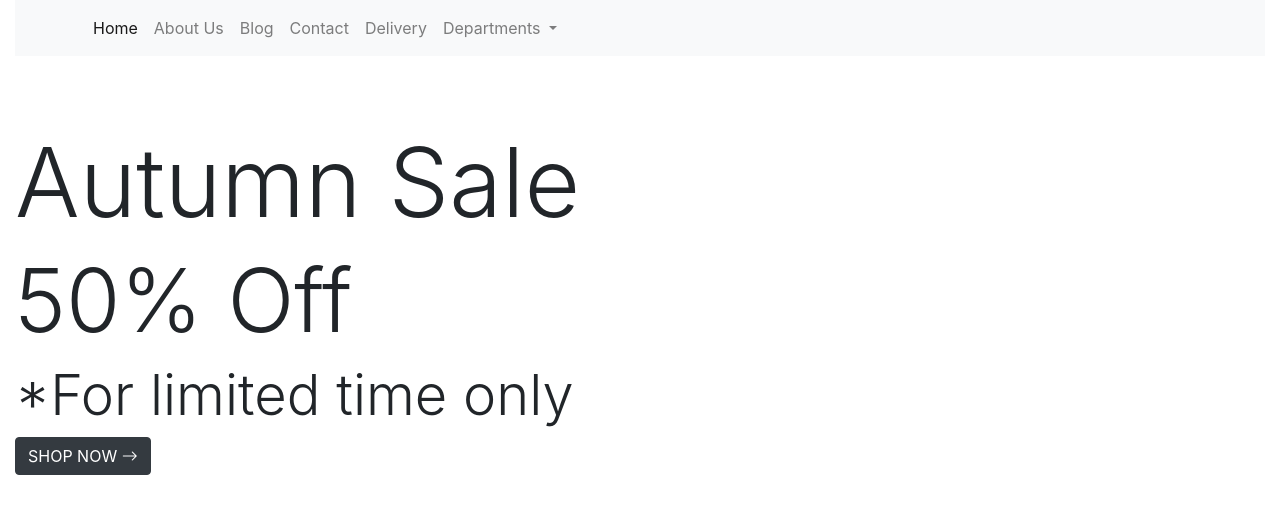
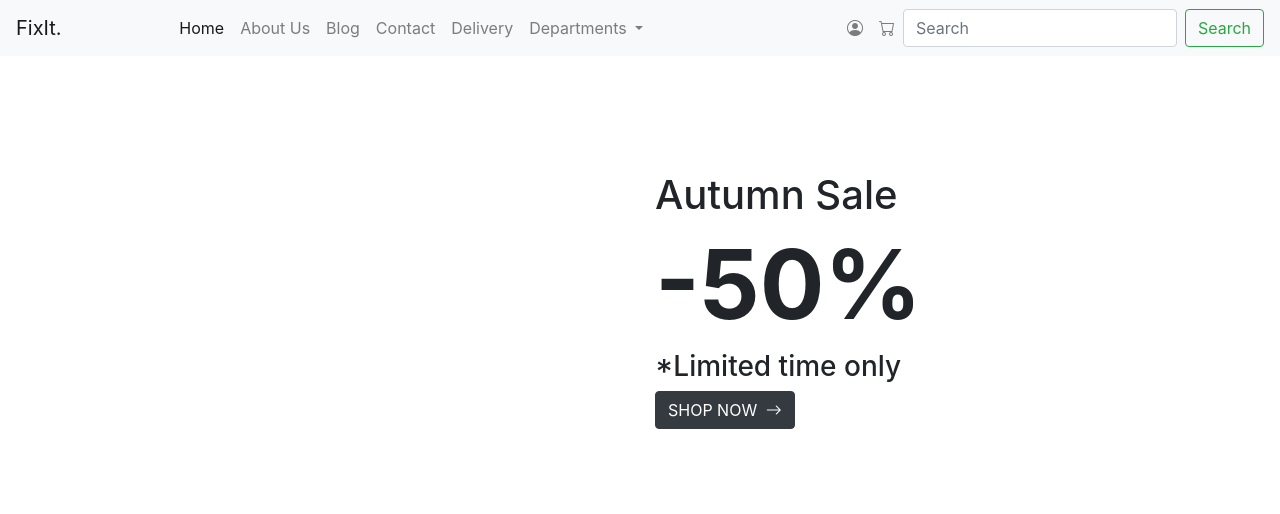
Before and after one commit to seamusmacg/fixit_v1, a Django app: page / in a window 1280 px wide. Shown: the top 514 px of the page. Run offline with Django 3.2, Linux system fonts and the light colour scheme; some libraries are stand-ins or nearby versions.

Commit message:
Update navbar links

```diff
--- a/home/templates/home/index.html
+++ b/home/templates/home/index.html
@@ -12,16 +12,15 @@
 {% block content %}
 <!-- Callout Section -->
 <section>
-    <!-- Callout Image -->
     <div class="w-100">
         <div class="container-fluid d-flex flex-column">
             <div class="row align-items-center justify-content-end py-12" style="min-height: 600px;">
-                <div class="col-12">
-                    <h1 class="display-1">Autumn Sale</h1>
-                    <h2 class="display-2">50% Off</h2>
-                    <h4 class="display-4">*For limited time only</h4>
-                    <a class="btn btn-dark text-uppercase py-6" href="#" role="button">Shop Now <i
-                            class="bi bi-arrow-right"></i></a>
+                <div class="col-12 col-md-6">
+                    <h1>Autumn Sale</h1>
+                    <h2 class="display-1 font-weight-bold">-50%</h2>
+                    <h3>*Limited time only</h3>
+                    <a class="btn btn-dark text-uppercase" href="#" role="button">Shop Now <i
+                            class="bi bi-arrow-right ml-1"></i></a>
                 </div>
             </div>
         </div>
--- a/templates/base.html
+++ b/templates/base.html
@@ -24,6 +24,13 @@
     {% block extra_css %}
     {% endblock %}
 
+    {% block fontawesome %}
+    <link rel="stylesheet"
+        href="https://cdn.jsdelivr.net/npm/@fortawesome/fontawesome-free@5.15.3/css/fontawesome.min.css"
+        integrity="sha384-wESLQ85D6gbsF459vf1CiZ2+rr+CsxRY0RpiF1tLlQpDnAgg6rwdsUF1+Ics2bni" crossorigin="anonymous">
+    {% endblock %}
+
+
     {% block corejs %}
     <!-- Optional JavaScript -->
     <!-- jQuery first, then Popper.js, then Bootstrap JS -->
@@ -46,12 +53,17 @@
 
 <body>
     <!-- Header -->
-    <header class="container-fluid fixed-top">
+    <header class="fixed-top">
         <!-- Navbar -->
-        <nav class="navbar navbar-expand-xl navbar-light bg-light">
-            <div class="container">
-                <div class="collapse navbar-collapse" id="navbarCollapse">
-                    <ul class="navbar-nav mr-auto">
+        <nav class="navbar navbar-expand-lg navbar-light bg-light">
+            <a class="navbar-brand" href="#">FixIt.</a>
+            <button class="navbar-toggler" type="button" data-toggle="collapse" data-target="#navbarSupportedContent"
+                aria-controls="navbarSupportedContent" aria-expanded="false" aria-label="Toggle navigation">
+                <span class="navbar-toggler-icon"></span>
+            </button>
+
+            <div class="collapse navbar-collapse" id="navbarSupportedContent">
+                <ul class="navbar-nav mx-auto">
                     <li class="nav-item active">
                         <a class="nav-link" href="#">Home <span class="sr-only">(current)</span></a>
                     </li>
@@ -84,60 +96,26 @@
                     </li>
                 </ul>
 
-                    <a class="navbar-brand d-xl-none" href="#">
-                        FixIt.
-                    </a>
-
-                    <!-- Navbar Icons
-                    <ul class="navbar-nav flex-row">
+                <ul class="navbar-nav ml-auto">
                     <li class="nav-item">
-                            <a class="nav-link" data-toggle="modal" data-target="#modalSearch">
-                                <i class="bi bi-search"></i>
-                            </a>
-                            <div class="modal fade" id="modalSearch" tabindex="-1" role="dialog"
-                                aria-labelledby="exampleModalLabel" aria-hidden="true">
-                                <div class="modal-dialog" role="document">
-                                    <div class="modal-content">
-                                        <div class="modal-header">
-                                            <h5 class="modal-title" id="exampleModalLabel">Search Products</h5>
-                                            <button type="button" class="close" data-dismiss="modal" aria-label="Close">
-                                                <span aria-hidden="true">&times;</span>
-                                            </button>
-                                        </div>
-                                        <form class="form-inline my-2 my-lg-0" method="GET">
-                                            <div class="modal-body">
-                                                <input class="form-control mr-sm-2" type="search" name="query"
-                                                    placeholder="Search a product" aria-label="Search">
-                                            </div>
-                                            <div class="modal-footer">
-                                                <button type="button" class="btn btn-secondary"
-                                                    data-dismiss="modal">Close</button>
-                                                <button type="button" class="btn btn-primary"
-                                                    type="submit">Search</button>
-                                            </div>
-                                        </form>
-                                    </div>
-                                </div>
-                            </div>
-                        </li>
-                        <li class="nav-item ml-lg-n4">
                         <a class="nav-link" href="#">
                             <i class="bi bi-person-circle"></i>
                         </a>
                     </li>
-                        <li class="nav-item ml-lg-n4">
-                            <a class="nav-link" data-toggle="modal" href="#modalShoppingCart">
-                                <span data-cart-items="2">
+                    <li class="nav-item">
+                        <a class="nav-link" href="#">
                             <i class="bi bi-cart"></i>
-                                </span>
                         </a>
                     </li>
-                    </ul> -->
+                </ul>
+                <form class="form-inline my-2 my-lg-0" method="GET">
+                    <input class="form-control mr-sm-2" type="search" placeholder="Search" aria-label="Search">
+                    <button class="btn btn-outline-success my-2 my-sm-0" type="submit">Search</button>
+                </form>
             </div>
-            </div>
-
         </nav>
     </header>
+
 
     {% if messages %}
     <div class="message-container"></div>
```
Lines whose indentation alone changed are shown as unchanged.
